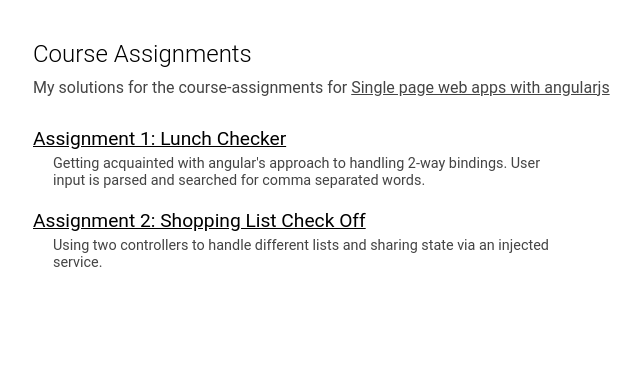
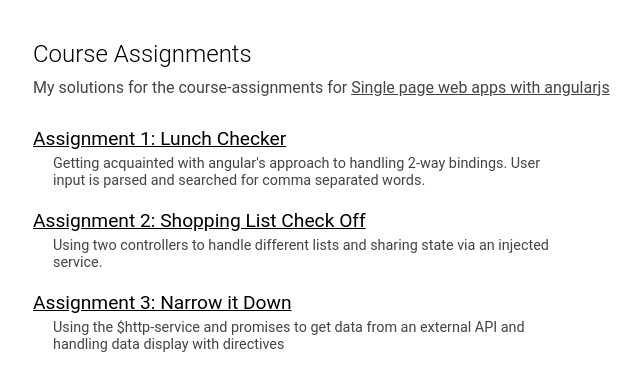
Before and after one commit to mdumke/angular_experiments, a plain HTML site: page index.html in a window 1280 px wide. Shown: the whole page, without its empty margins (157-797 px from the left). Drawn offline with Linux system fonts and the light colour scheme.

Commit message:
add an assignment description

```diff
--- a/index.html
+++ b/index.html
@@ -101,6 +101,16 @@
           via an injected service.
         </p>
       </li>
+
+      <li class="assignments__list-item">
+        <a class="assignments__item-link" href="assignment3/index.html">
+          Assignment 3: Narrow it Down
+        </a>
+        <p class="assignments__item-description">
+          Using the $http-service and promises to get data from an external
+          API and handling data display with directives
+        </p>
+      </li>
     </ul>
   </div>
 
```
